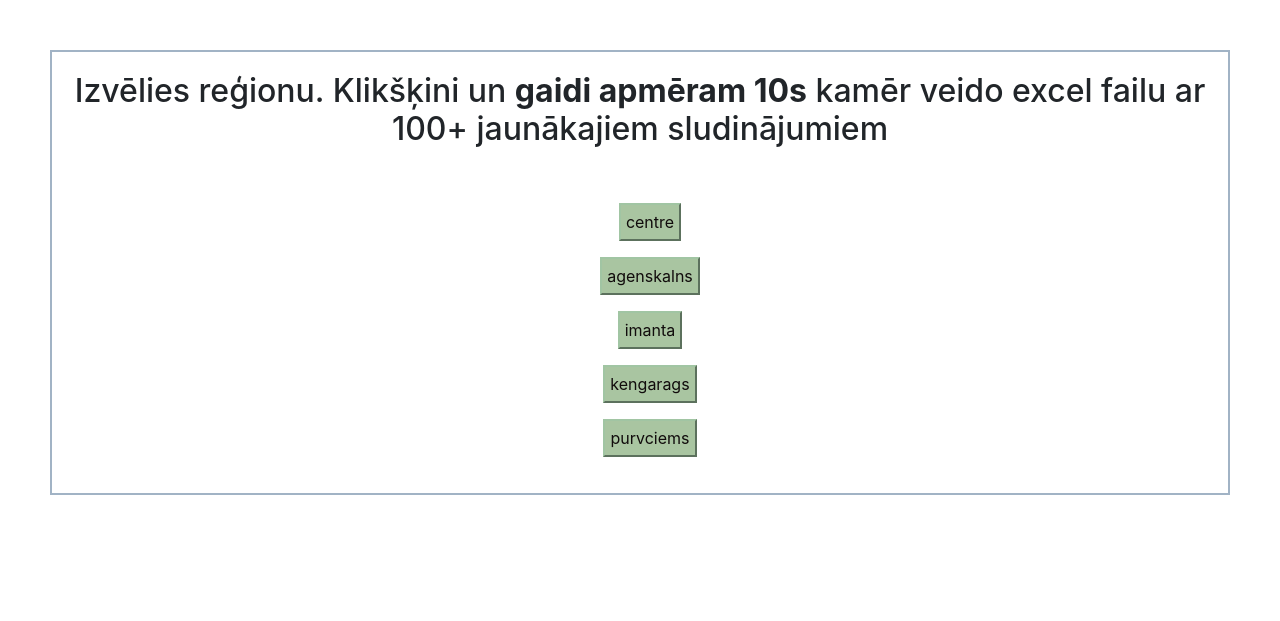
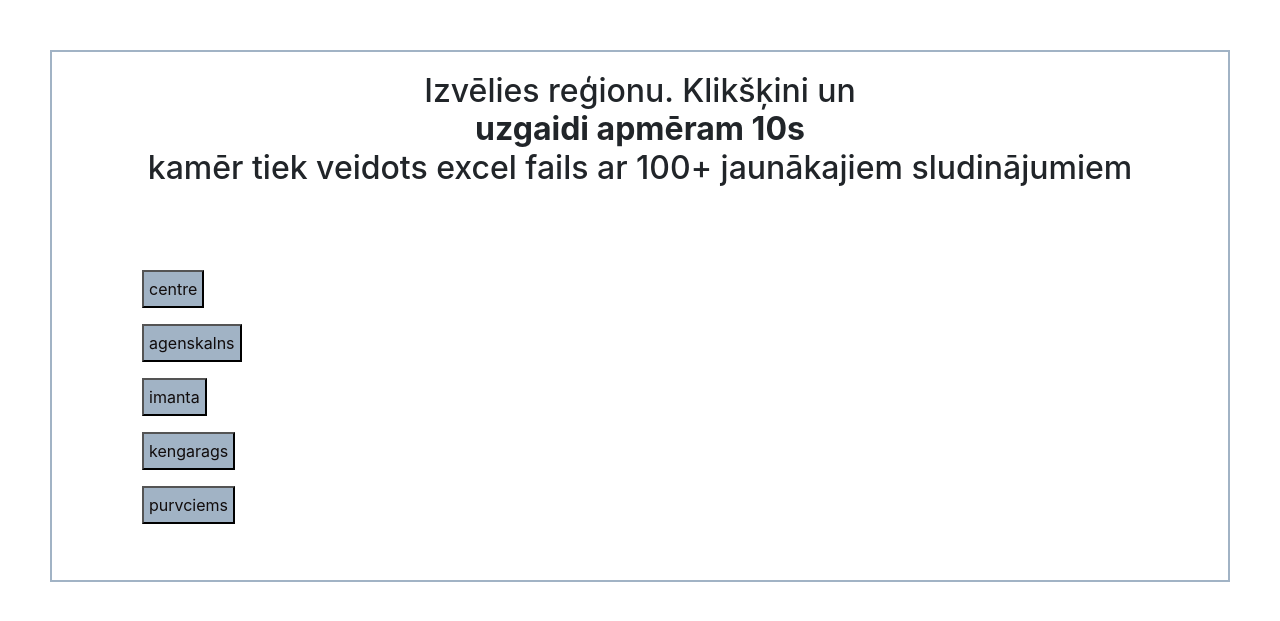
Before and after one commit to Zims/scraping-flask-sample, a Flask app: page / in a window 1280 px wide. Shown: the part 56-677 px from the top of the page. Run offline with Flask 2, Linux system fonts and the light colour scheme; some libraries are stand-ins or nearby versions.

Commit message:
edited gui

```diff
--- a/scrapers/ss_property.py
+++ b/scrapers/ss_property.py
@@ -8,14 +8,14 @@ from datetime import datetime
 time_now = datetime.now()
 format = "%Y-%m-%d-%T"
 time_now = time.strftime(format)
-ss_filename = f"output/ss{time_now}"
+ss_filename = f"output/{time_now}"
 
 def refresh_time():
     time_now = datetime.now()
     format = "%Y-%m-%d-%T"
     time_now = time.strftime(format)
     global ss_filename
-    ss_filename = f"output/ss{time_now}"
+    ss_filename = f"output/{time_now}"
     return ss_filename
 
 def scrape_ss(chosen_region):
@@ -38,6 +38,7 @@ def scrape_ss(chosen_region):
                 d["tips"] = element_list[4]
                 d["cena_m2"] = int(element_list[5].replace(" €", "").replace(",", ""))
                 d["cena(eiro)"] = int(element_list[-1].replace("  €", "").replace(",", ""))
+                d["Vieta"] = chosen_region[0]
             except:
                 d["address"] = None
                 d["istabas"] = None
@@ -47,13 +48,13 @@ def scrape_ss(chosen_region):
                 d["cena_m2"] = None
                 d["cena(eiro)"] = None
             d_list.append(d)
-
-
+        refresh_time()
 
     headers = {'User-agent': 'Mozilla/5.0 (X11; Ubuntu; Linux x86_64; rv:61.0) Gecko/20100101 Firefox/61.0'}
+
     d_list = []
 
-    for page in range(1, 5):
+    for page in range(1, 4):
         url = f"https://www.ss.com/lv/real-estate/flats/riga/{chosen_region[0]}/sell/page{page}.html"
         print(url)
         response = requests.get(url, headers=headers)
@@ -61,14 +62,11 @@ def scrape_ss(chosen_region):
         soup = BeautifulSoup(content, "html.parser")
         table = soup.select("table:nth-child(3)")
         rows = table[0].find_all("tr")
-        # time.sleep(2)
-        print(page)
+        time.sleep(2)
         parse_page(page)
 
-    print(refresh_time())
-
-
     df = pd.DataFrame(d_list)
+    # vieta = df["Vieta"][5]
 
     # df.dropna().to_csv(f"{ss_filename}.csv")
     df.dropna().to_excel(f"{ss_filename}.xlsx")
--- a/static/css/normalize.css
+++ b/static/css/normalize.css
@@ -3,6 +3,11 @@
   border: 2px solid rgb(161, 179, 197);
   text-align: center;
   margin: 50px;
+}
+
+.rajons {
+  padding: 20px 0;
+  text-align: left;
 }
 
 .button {
@@ -13,11 +18,10 @@
 }
 
 .region-button {
-  background-color: rgb(169, 197, 161);
+  background-color: rgb(161, 179, 197);
   text-align: left;
   color: #110c0c;
-  margin-left: 20px;
-  border-color: rgb(161, 197, 163);
+  margin-left: 90px;
   padding: 5px;
 }
 
--- a/templates/ss_input.html
+++ b/templates/ss_input.html
@@ -14,16 +14,19 @@
     </head>
     <body>
         <div class="center">
-            <h2>Izvēlies reģionu. Klikšķini un <b>gaidi apmēram 10s</b> kamēr veido excel failu ar 100+ jaunākajiem sludinājumiem<br><br></h2>
+            <h2>Izvēlies reģionu. Klikšķini un<br> <b>uzgaidi apmēram 10s</b> <br>kamēr tiek veidots excel fails ar 100+ jaunākajiem sludinājumiem<br><br></h2>
 
 
         <form action = "/parse_ss" method = "POST">
             <!-- <p><input type = "button" name = "Name" /><br>Centrs</p> -->
-            <p></p><input class="region-button"  name = "Name" type = "submit" value = "centre" /> </p>
-            <p></p><input class="region-button"  name = "Name" type = "submit" value = "agenskalns" /> </p>
-            <p></p><input class="region-button"  name = "Name" type = "submit" value = "imanta" /> </p>
-            <p></p><input class="region-button"  name = "Name" type = "submit" value = "kengarags" /> </p>
-            <p></p><input class="region-button"  name = "Name" type = "submit" value = "purvciems" /> </p>
+            <div class="rajons">
+                <p></p><input class="region-button"  name = "Name" type = "submit" value = "centre" /> </p>
+                <p></p><input class="region-button"  name = "Name" type = "submit" value = "agenskalns" /> </p>
+                <p></p><input class="region-button"  name = "Name" type = "submit" value = "imanta" /> </p>
+                <p></p><input class="region-button"  name = "Name" type = "submit" value = "kengarags" /> </p>
+                <p></p><input class="region-button"  name = "Name" type = "submit" value = "purvciems" /> </p>
+            </div>
+
          </form>
 
         </div>
--- a/templates/ss_parsed.html
+++ b/templates/ss_parsed.html
@@ -23,4 +23,7 @@
         </div>
     </body>
 
+    <a class="center" href="/">Atpakaļ</a>
+
+
 {% endblock %}
```
Also changed, not shown: 5 other files.
